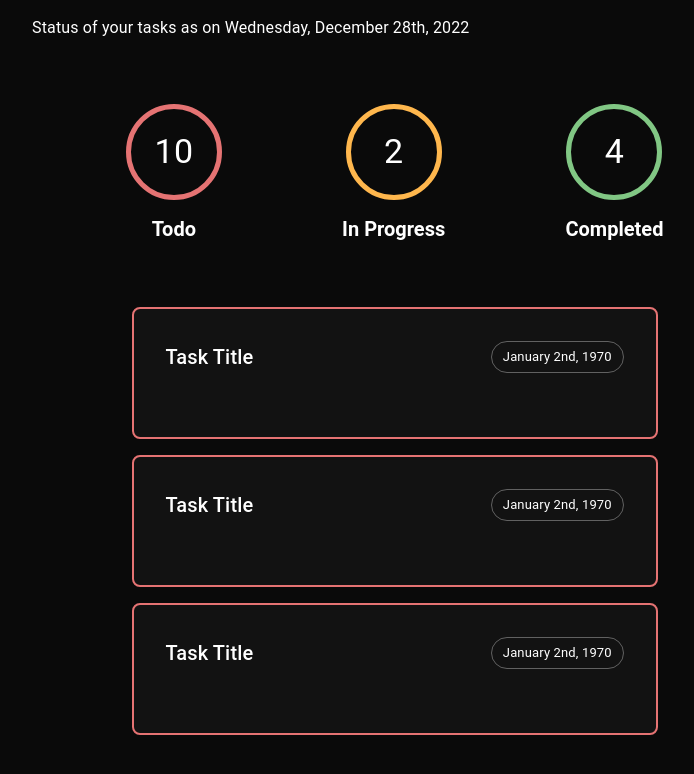
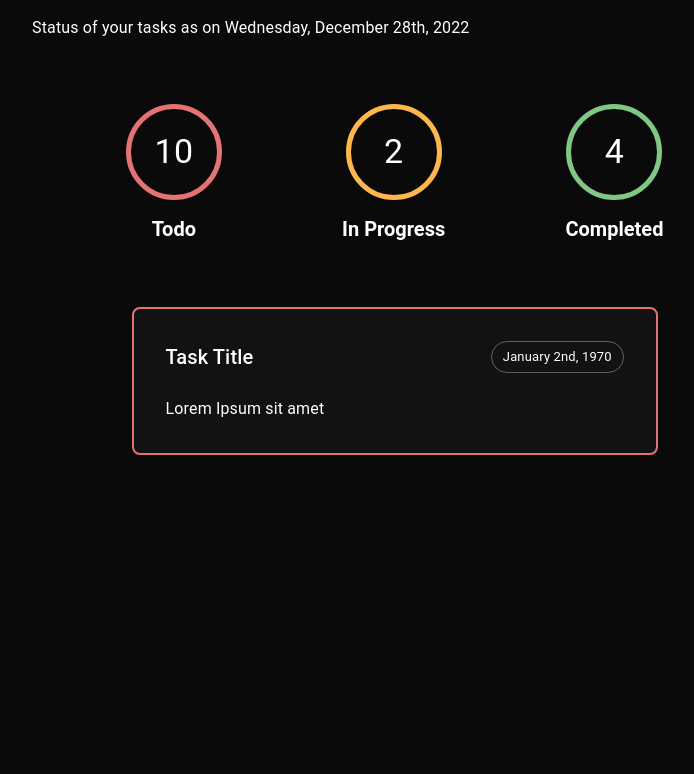
Before and after one commit to qbixmex/Todo-React, a React (Create React App) app: page / in a window 1280 px wide. Shown: the top 774 px of the page, without its empty margins (32-726 px from the left). Built offline with nearby package versions, Linux system fonts and the light colour scheme.

Commit message:
task-description-component

```diff
--- a/package.json
+++ b/package.json
@@ -1,6 +1,6 @@
 {
   "name": "todo-react",
-  "version": "0.28.0",
+  "version": "0.29.0",
   "private": true,
   "dependencies": {
     "@emotion/react": "^11.10.5",
--- /dev/null
+++ b/src/components/task/_taskDescription.tsx
@@ -0,0 +1,18 @@
+import { FC } from 'react';
+import { Box, Typography } from '@mui/material';
+import { ITaskDescription } from './interfaces/ITaskDescription';
+import PropTypes from 'prop-types';
+
+export const TaskDescription: FC<ITaskDescription> = ({
+  description = 'Lorem Ipsum sit amet',
+}): JSX.Element => {
+  return (
+    <Box>
+      <Typography>{description}</Typography>
+    </Box>
+  );
+};
+
+TaskDescription.propTypes = {
+  description: PropTypes.string,
+};
--- a/src/components/task/_taskHeader.styles.ts
+++ b/src/components/task/_taskHeader.styles.ts
@@ -2,5 +2,5 @@ export const boxStyles = {
   display: 'flex',
   width: '100%',
   justifyContent: 'space-between',
-  marginBottom: 4,
+  marginBottom: 3,
 };
--- /dev/null
+++ b/src/components/task/interfaces/ITaskDescription.ts
@@ -0,0 +1,3 @@
+export interface ITaskDescription {
+  description?: string;
+}
--- a/src/components/task/task.tsx
+++ b/src/components/task/task.tsx
@@ -2,12 +2,13 @@ import { FC, ReactElement } from 'react';
 import { Box } from '@mui/material';
 import { boxStyles } from './task.styles';
 import { TaskHeader } from './_taskHeader';
+import { TaskDescription } from './_taskDescription';
 
 export const Task: FC = (): ReactElement => {
   return (
     <Box sx={boxStyles}>
       <TaskHeader />
-      {/*// TODO: Task Description */}
+      <TaskDescription />
       {/*// TODO: Task Footer */}
     </Box>
   );
--- a/src/components/taskArea/taskArea.tsx
+++ b/src/components/taskArea/taskArea.tsx
@@ -26,8 +26,6 @@ export const TaskArea: FC = (): ReactElement => {
         </Grid>
         <Grid item xs={10} md={8} sx={tasksStyles}>
           <Task />
-          <Task />
-          <Task />
         </Grid>
       </Grid>
     </Grid>
```
